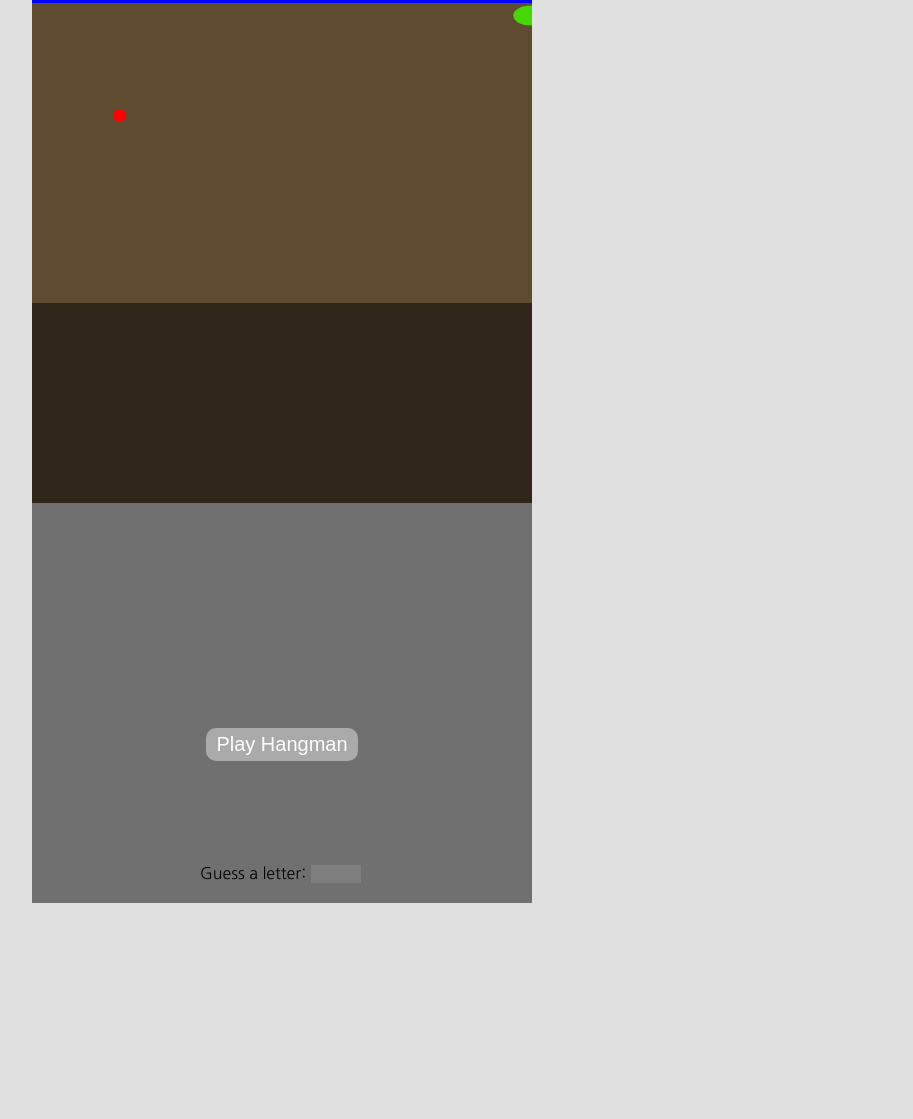
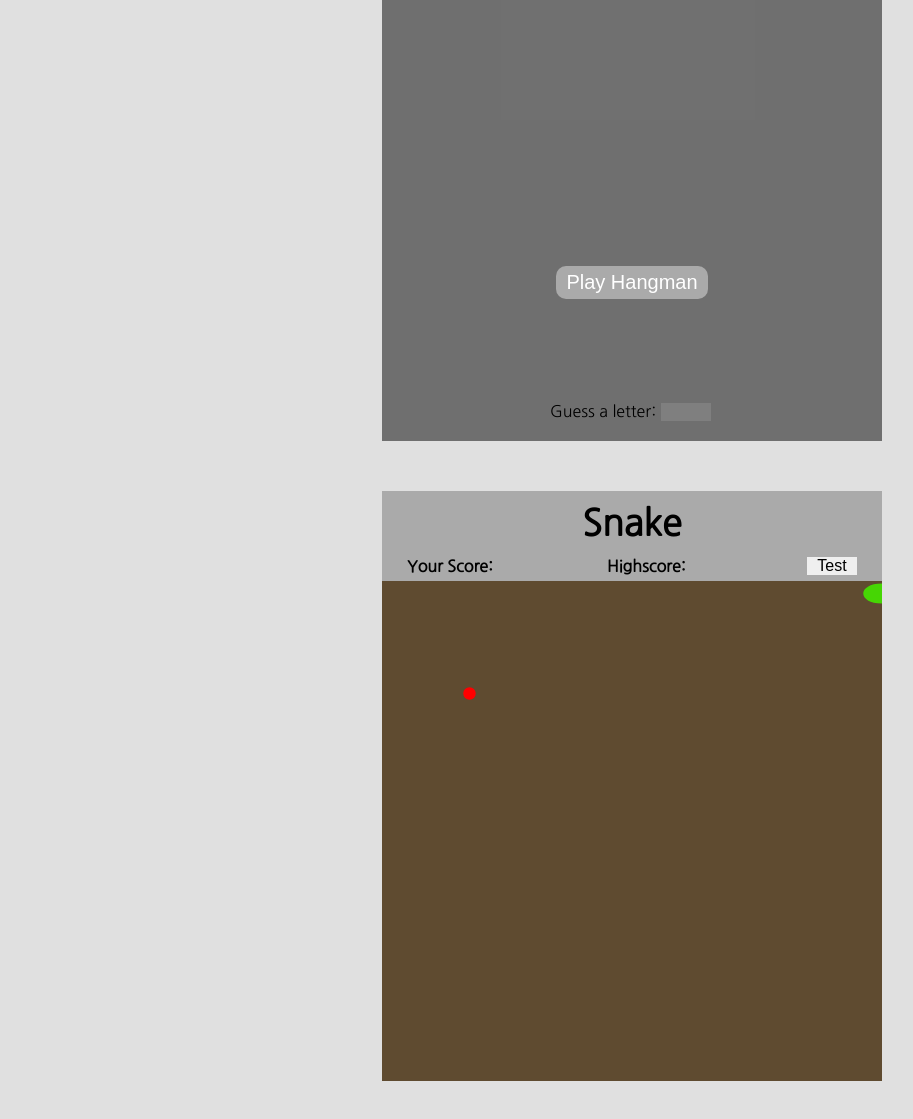
Before and after one commit to JamesWheadon/PortfolioWebsite, a website: page games.html in a window 1280 px wide. Shown: the part 389-1508 px from the top of the page, without its empty margins (8-921 px from the left). Drawn offline with Linux system fonts and the light colour scheme.

Commit message:
styling of snake header and scores

```diff
--- a/hangman.css
+++ b/games.css
@@ -6,28 +6,53 @@
 }
 
 main {
-    position: absolute;
+    position: relative;
+    width: 500px;
+    height: 1350px;
+    margin: auto;
+    padding-bottom: 50px;
 }
 
 #snake {
     position: absolute;
-    height: 600px;
+    height: 590px;
     width: 500px;
-    top: -400px;
+    top: 700px;
     margin: auto;
 }
 
 #snakeHeader {
     position: absolute;
-    top: 0;
-    height: 100px;
+    top: 0px;
+    height: fit-content;
     width: 100%;
-    background-color: blue;
+    background-color: rgb(170, 170, 170);
+}
+
+#snakeHeader h2 {
+    text-align: center;
+    margin: 10px 0px;
+}
+
+#snakeScores {
+    display: flex;
+    justify-content: space-around;
+    align-items: center;
+    margin: 10px 0px;
+}
+
+#snakeScores h4 {
+    width: 30%;
+    display: inline;
+}
+
+#snakeScores button {
+    width: 10%;
 }
 
 #snakeGame {
     position: absolute;
-    top: 100px;
+    top: 90px;
     height: 500px;
     width: 500px;
     background-color: var(--backgroundColour);
@@ -35,9 +60,24 @@ main {
 
 #hangman {
     position: relative;
+    top: 50px;
     height: 600px;
     width: 500px;
     margin: auto;
+}
+
+#hangmanCover {
+    position: absolute;
+    display: flex;
+    flex-direction: column;
+    justify-content: space-around;
+    align-items: center;
+    top: 50px;
+    height: 600px;
+    width: 500px;
+    margin: auto;
+    background-color: rgba(0, 0, 0, 0.5);
+    z-index: 1;
 }
 
 #hangmanBase {
@@ -260,20 +300,6 @@ main {
     text-decoration: line-through;
 }
 
-#hangmanCover {
-    position: relative;
-    display: flex;
-    flex-direction: column;
-    justify-content: space-around;
-    align-items: center;
-    top: -600px;
-    height: 600px;
-    width: 500px;
-    margin: auto;
-    background-color: rgba(0, 0, 0, 0.5);
-    z-index: 1;
-}
-
 #hangmanMessage {
     color: white;
     font-size: 40px;
--- a/games.html
+++ b/games.html
@@ -4,8 +4,7 @@
     <meta name="viewport" content="width=device-width, initial-scale=1.0" />
     <title>Games</title>
     <link href="style.css" rel="stylesheet" type="text/css" />
-    <link href="hangman.css" rel="stylesheet" type="text/css" />
-    <link href="snake.css" rel="stylesheet" type="text/css" />
+    <link href="games.css" rel="stylesheet" type="text/css" />
     <script defer src="hangman.js"></script>
     <script defer src="snake.js"></script>
     <script defer src="script.js"></script>
@@ -57,7 +56,14 @@
             </div>
         </section>
         <section id="snake">
-            <div id="snakeHeader"></div>
+            <div id="snakeHeader">
+                <h2>Snake</h2>
+                <div id="snakeScores">
+                    <h4>Your Score: <span id="yourScore"></span></h4>
+                    <h4>Highscore: <span id="highScore"></span></h4>
+                    <button id="playPause">Test</button>
+                </div>
+            </div>
             <canvas id="snakeGame" height="500px" width="500px"></canvas>
         </section>
     </main>
```
Also changed, not shown: snake.js (+18 -3 lines).
